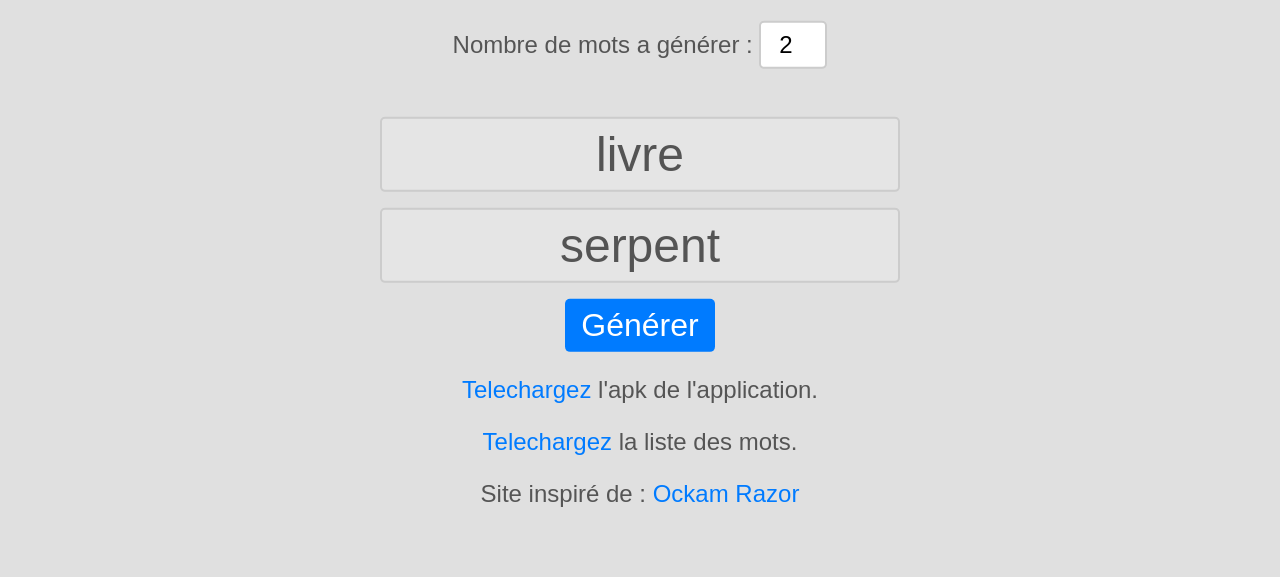
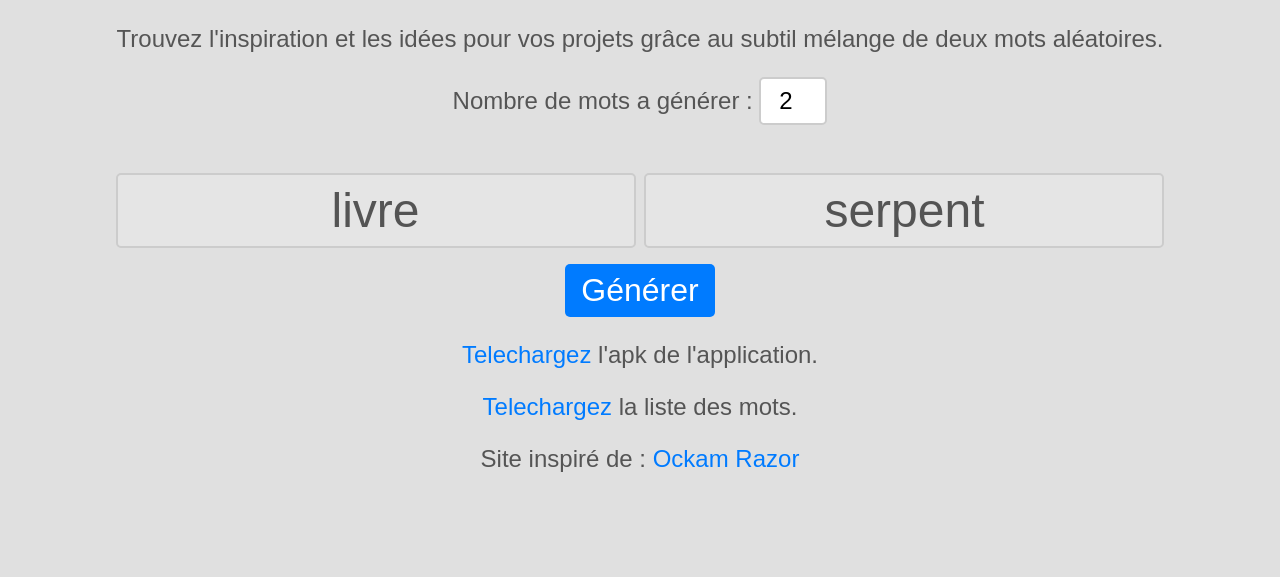
Before and after one commit to CaptainBoulbi/fusion, a plain HTML site: page index.html in a window 1280 px wide. Shown: the part 223-800 px from the top of the page. Drawn offline with Linux system fonts and the light colour scheme.

Commit message:
fix bug: peut monter tout en haut + genere mot different

```diff
--- a/index.html
+++ b/index.html
@@ -10,14 +10,15 @@
                 font-family: Arial, sans-serif;
                 font-size: 2rem;
                 text-align: center;
-                position: absolute;
-                top: 50%;
-                left: 50%;
-                transform: translate(-50%, -50%);
                 background-color: #e0e0e0;
                 color: #333;
                 margin: 0;
                 padding: 0;
+                display: flex;
+                flex-direction: column;
+                align-items: center;
+                justify-content: center;
+                min-height: 100vh;
             }
             h1 {
                 font-size: 3rem;
@@ -26,6 +27,7 @@
             p {
                 font-size: 1.5rem;
                 color: #555;
+                margin-bottom: 0px;
             }
             main {
                 margin-top: 2rem;
@@ -79,8 +81,8 @@
         <p>Trouvez l'inspiration et les idées pour vos projets grâce au subtil mélange de deux mots aléatoires.</p>
         <p>Nombre de mots a générer : <input id="nb_input" type="number" min="1"></p>
         <main>
-            <input type="text" disabled value="tpust" />
-            <input type="text" disabled value="tpust" />
+            <input type="text" disabled />
+            <input type="text" disabled />
             <br>
             <button onclick="generer()">Générer</button>
         </main>
@@ -107,7 +109,7 @@
                 "denrée", "fortune", "math", "mental", "dévorer", "rare", "gemme", "diamant", "or", "féroce", "guerre", "mort", "pays", "mythe", "rune", "château",
                 "parler", "écrire", "dire", "raconter", "chanter", "invoquer", "descente", "enfer", "machine", "souvenir", "seul", "courir", "vide", "chevalier",
                 "agriculture", "ferme", "plante", "moyen âge", "contrôle", "lien", "ensemble", "dé", "aléatoire", "hasard", "pari", "appel", "saut", "voler",
-                "création", "imaginaire", "four", "bois", "hélicoptère", "repos", "repas", "nourriture", "cuisiner", "couper", "ego", "surpasser", "super",
+                "création", "imaginaire", "four", "bois", "hélicoptère", "repos", "repas", "nourriture", "cuisiner", "couper", "ego", "surpasser", "super", "miel",
                 "flamme", "enfant", "sauver", "programme", "voleur", "banque", "gouverner", "famille", "groupe", "coopérer", "police", "armée", "tank", "avion",
                 "chasse", "pêche", "science", "mouvement", "statue", "créature", "son", "bureau", "travail", "mythologie", "livre", "feuille", "artifice", "explosion",
                 // Le D
@@ -118,12 +120,17 @@
 
             var nbInput = document.getElementById("nb_input");
             nbInput.value = 2;
+            nbInput.max = mots.length - 1;
             nbInput.onchange = (state) => {
                 var val = nbInput.value;
                 var inputs = document.getElementsByTagName("main")[0].getElementsByTagName("input");
                 if (val < 1) {
                     val = 1;
                     nbInput.value = 1;
+                }
+                if (val > mots.length - 1) {
+                    val = mots.length - 1;
+                    nbInput.value = mots.length - 1;
                 }
                 if (val > inputs.length)
                     addInput(inputs, val - inputs.length);
@@ -140,18 +147,26 @@
             function addInput(inputs, n) {
                 var begin = inputs.length;
                 for (let i=0; i<n; i++) {
-                    inputs[inputs.length-1].insertAdjacentHTML("afterend", '<input type="text" disabled="disabled">');
+                    inputs[inputs.length-1].insertAdjacentHTML("afterend", '<input type="text" disabled />');
                 }
                 generer(begin);
             }
 
+            function doublon(mot, inputs) {
+                for (let i=0; i<inputs.length-1; i++) {
+                    if (inputs[i].value == mot) return true;
+                }
+                return false;
+            }
+
             function generer(begin = 0) {
                 var inputs = document.getElementsByTagName("main")[0].getElementsByTagName("input");
-                inputs[begin].value = mots[Math.floor(Math.random() * mots.length)];
-                for (let i=begin+1; i<inputs.length; i++) {
+                for (let i=begin; i<inputs.length; i++) {
+                    var mot = "";
                     do {
-                        inputs[i].value = mots[Math.floor(Math.random() * mots.length)];
-                    } while (inputs[i].value == inputs[i-1].value);
+                         mot = mots[Math.floor(Math.random() * mots.length)];
+                    } while (doublon(mot, inputs));
+                    inputs[i].value = mot;
                 }
             }
             generer();
```
